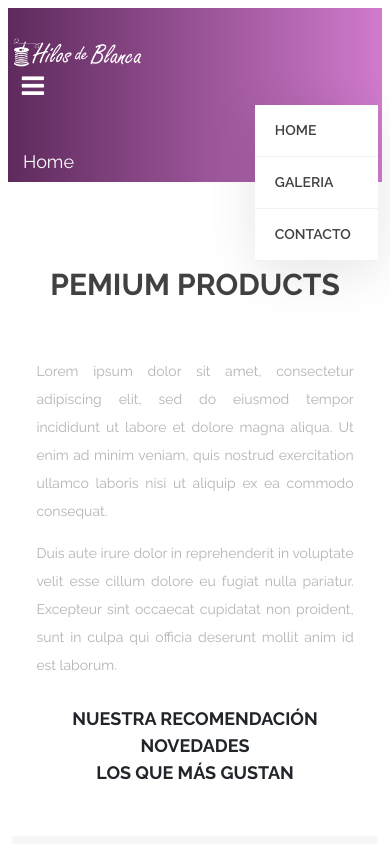
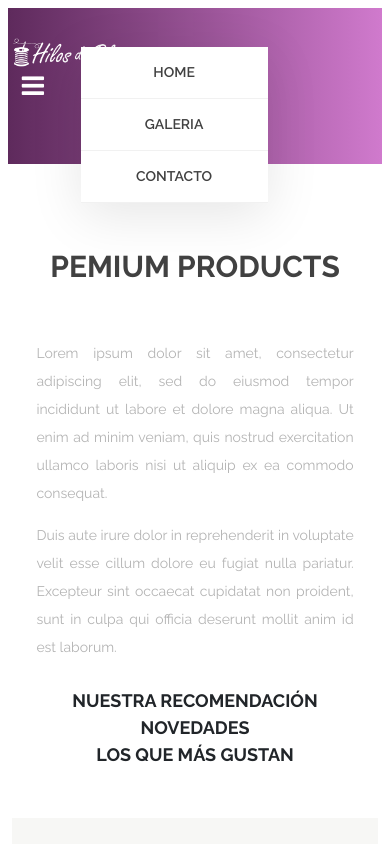
Before and after one commit to alvartito/alvartito.github.io, a plain HTML site: page index.html in a window 390 px wide. Shown: the top 844 px of the page. Drawn offline with Linux system fonts and the light colour scheme.

Commit message:
Menu centrado

```diff
--- a/css/style.css
+++ b/css/style.css
@@ -52,7 +52,7 @@ body {
     height: 100%;
     font-family: 'Raleway', sans-serif,Arial;
     -webkit-font-smoothing: antialiased;
-    text-align: left;
+    text-align: center;
 }
 
 h1,
@@ -378,7 +378,7 @@ button {
 .header-section.header-normal {
 	position: relative;
 	overflow: visible;
-	padding: 32px 34px 58px;
+	padding: 20px 35px 20px;
 	background: #f0f9ff;
 	background: -webkit-gradient(linear, left top, right top, from(#f0f9ff), color-stop(0%, #aa7ad0), to(#d07acd));
 	background: -o-linear-gradient(left, #f0f9ff 0%, #aa7ad0 0%, #d07acd 100%);
@@ -389,18 +389,33 @@ button {
 
 .site-logo {
     padding-top: 0;
+
 }
 
 .nav-switch {
 	display: none;
 }
 
-.main-menu {
+/*.main-menu {
 	list-style: none;
 	margin: 3% auto;
 	display: block;
 	float: left;
 	margin-right: 15%;
+}*/
+
+/*.main-menu {
+    list-style: none;
+    margin: 1% auto;
+    margin-left: 40%;
+    display: block;
+    margin-right: 40%;
+}*/
+
+.main-menu {
+    list-style: none;
+    display: block;
+    margin-left: 39.4%;
 }
 
 .main-menu li {
@@ -1105,7 +1120,7 @@ button {
     padding-left: 15px;
     margin-right: auto;
     margin-left: auto;
-    padding-top: 15px;
+    padding-top: 0px;
 }
 
 .page-info-section .page-info-art {
@@ -1118,16 +1133,17 @@ button {
 	color: #909090;
     text-decoration: none;
     background-color: transparent;
+    text-transform: uppercase;
 }
 
 .site-breadcrumb a {
-	font-size: 18px;
-	color: #ffffff;
+	/*font-size: 18px;*/
+    font-weight: bold;
+    color: #ffffff;
 }
 
 .site-breadcrumb span {
-    font-weight: bold;
-	color: #ffffff;
+ 	color: #ffffff;
 }
 
 .site-pagination a,
@@ -2109,15 +2125,24 @@ button {
 		padding-top: 0px;
 		cursor: pointer;
 	}
+	/*.main-menu {
+        position: absolute;
+        width: 25%;
+        top: 50%;
+        margin-top: -20px;
+        left: 0%;
+        background: #fff;
+        box-shadow: 0px 12px 50px rgba(0, 0, 0, 0.1);
+	}*/
 	.main-menu {
         position: absolute;
-        width: 33%;
-        top: 100%;
+        width: 50%;
+        top: 50%;
         margin-top: -20px;
-        left: 66%;
+        left: -20%;
         background: #fff;
         box-shadow: 0px 12px 50px rgba(0, 0, 0, 0.1);
-	}
+    }
 	.main-menu li {
 		display: block;
 		float: none;
--- a/index.html
+++ b/index.html
@@ -34,7 +34,9 @@
             <img src="img/logo.png" alt="logo">
         </div>
         <!-- responsive -->
-        <div class="nav-switch"><i class="fa fa-bars"></i></div>
+        <div class="nav-switch">
+            <i class="fa fa-bars"></i>
+        </div>
         <!-- site menu -->
         <ul class="main-menu">
             <li><a href="index.html">Home</a></li>
@@ -45,11 +47,16 @@
 </header>
 <!-- Header section end -->
 <!-- Page Info -->
+<!-- Page Info -->
 <div class="page-info-section page-info">
     <div class="container">
-        <div class="site-breadcrumb"><a href="">Home</a></div>
-        <img src="img/page-info-art.png" alt="" class="page-info-art"></div>
+        <div class="site-breadcrumb">
+            <a href="index.html">Home</a>
+        </div>
+        <img src="img/page-info-art3.png" alt="" class="page-info-art">
+    </div>
 </div>
+<!-- Page Info end -->
 <!-- Page Info end -->
 <!-- Product section -->
 <section class="page-area spad">
```
Also changed, not shown: contacto.html (+2 -2 lines), galeria.html (+0 -4 lines).
